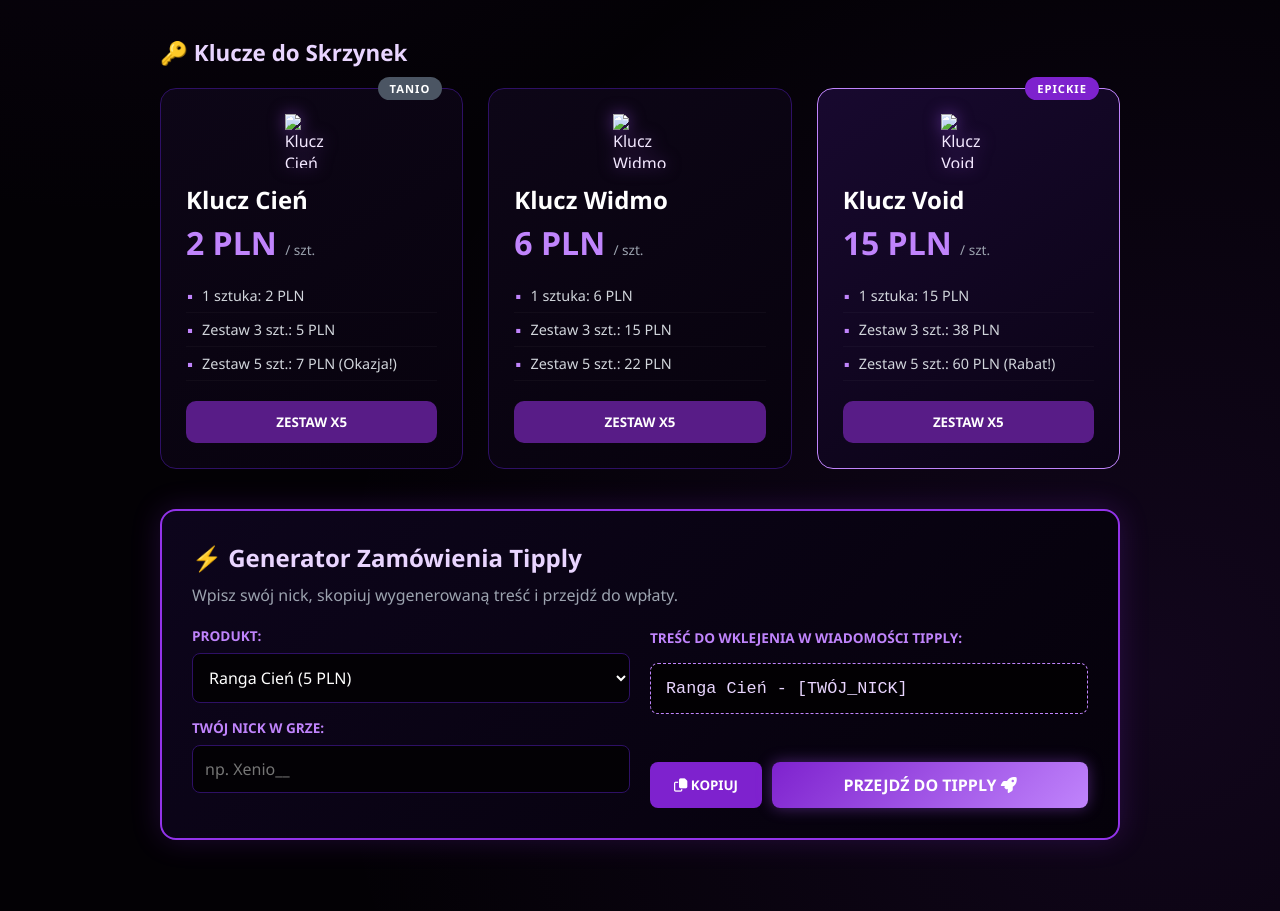
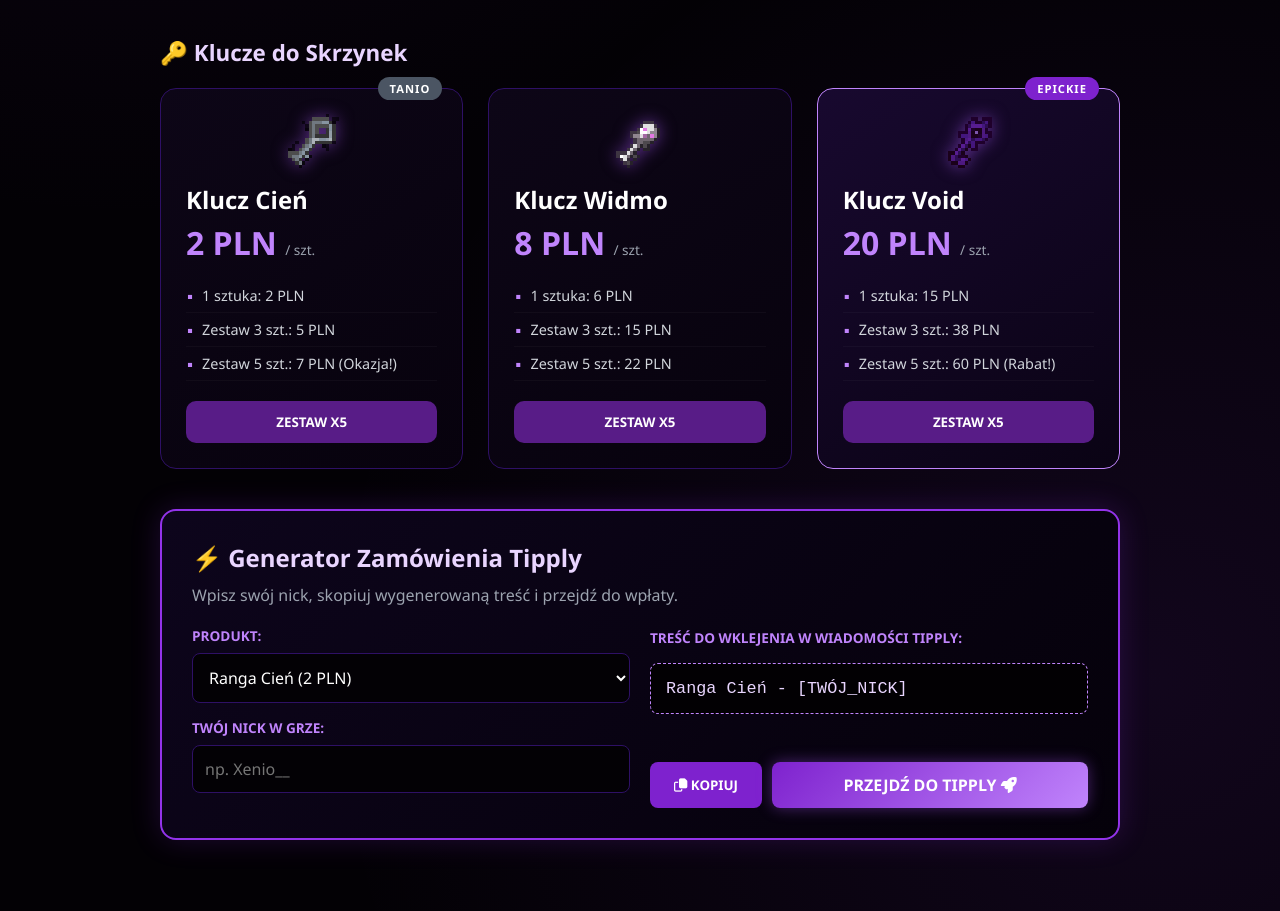
Before and after one commit to wujeksynkuuu/void-smp, a plain HTML site: page index.html in a window 1280 px wide. Shown: the part 1035-1946 px from the top of the page. Drawn offline with Linux system fonts and the light colour scheme.

Commit message:
Update index.html

```diff
--- a/index.html
+++ b/index.html
@@ -449,7 +449,7 @@
         <h3 style="color:#e9d5ff; margin: 40px 0 20px 0; font-size:1.4rem;">🔑 Klucze do Skrzynek</h3>
         <div class="grid-container">
             <div class="card" onclick="quickSelect('Klucz Cień x1', '2 PLN')">
-                <img src="key-cien.png" alt="Klucz Cień" class="key-icon">
+                <img src="Klucz_cieni.png" alt="Klucz Cień" class="key-icon">
                 <div class="card-badge" style="background:#4b5563;">Tanio</div>
                 <div class="item-name">Klucz Cień</div>
                 <div class="item-price">2 PLN <span>/ szt.</span></div>
@@ -461,10 +461,10 @@
                 <button class="card-btn" onclick="event.stopPropagation(); quickSelect('Klucz Cień x5 (Zestaw)', '7 PLN')">Zestaw x5</button>
             </div>
 
-            <div class="card" onclick="quickSelect('Klucz Widmo x1', '6 PLN')">
-                <img src="key-widmo.png" alt="Klucz Widmo" class="key-icon">
+            <div class="card" onclick="quickSelect('Klucz Widmo x1', '8 PLN')">
+                <img src="Klucz_widmo.png" alt="Klucz Widmo" class="key-icon">
                 <div class="item-name">Klucz Widmo</div>
-                <div class="item-price">6 PLN <span>/ szt.</span></div>
+                <div class="item-price">8 PLN <span>/ szt.</span></div>
                 <ul class="features-list">
                     <li>1 sztuka: 6 PLN</li>
                     <li>Zestaw 3 szt.: 15 PLN</li>
@@ -473,11 +473,11 @@
                 <button class="card-btn" onclick="event.stopPropagation(); quickSelect('Klucz Widmo x5 (Zestaw)', '22 PLN')">Zestaw x5</button>
             </div>
 
-            <div class="card featured" onclick="quickSelect('Klucz Void x1', '15 PLN')">
-                <img src="key-void.png" alt="Klucz Void" class="key-icon">
+            <div class="card featured" onclick="quickSelect('Klucz Void x1', '20 PLN')">
+                <img src="pixil-frame-0_58.png" alt="Klucz Void" class="key-icon">
                 <div class="card-badge">Epickie</div>
                 <div class="item-name">Klucz Void</div>
-                <div class="item-price">15 PLN <span>/ szt.</span></div>
+                <div class="item-price">20 PLN <span>/ szt.</span></div>
                 <ul class="features-list">
                     <li>1 sztuka: 15 PLN</li>
                     <li>Zestaw 3 szt.: 38 PLN</li>
@@ -498,7 +498,7 @@
                         <label>Produkt:</label>
                         <select id="prodSelect" onchange="buildMessage()">
                             <optgroup label="Rangi">
-                                <option value="Ranga Cień">Ranga Cień (5 PLN)</option>
+                                <option value="Ranga Cień">Ranga Cień (2 PLN)</option>
                                 <option value="Ranga Widmo">Ranga Widmo (10 PLN)</option>
                                 <option value="Ranga Odchłań">Ranga Odchłań (22 PLN)</option>
                                 <option value="Ranga Void">Ranga Void (45 PLN)</option>
```
